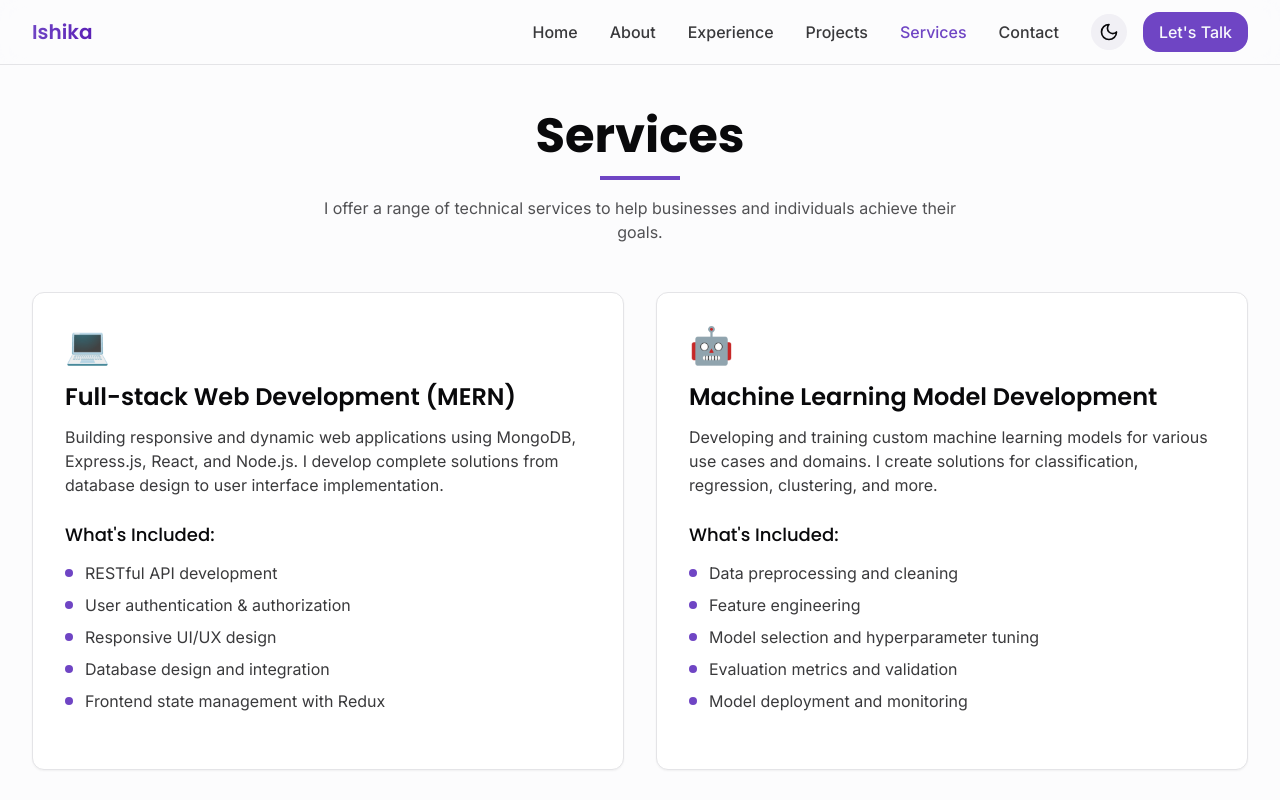
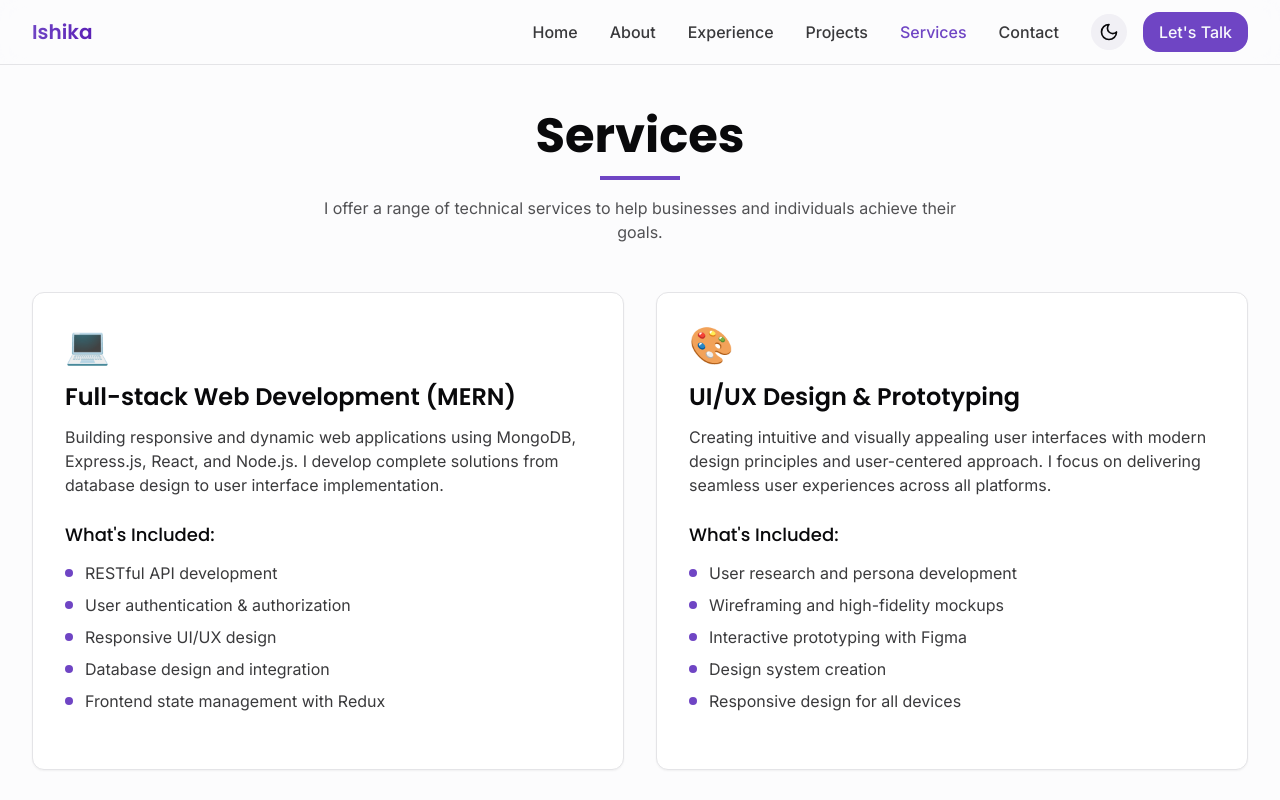
Before and after one commit to 11ishika03/ishikaworks, a React (Vite) app: page /services in a window 1280 px wide. Shown: the top 800 px of the page. Built offline with nearby package versions, Linux system fonts and the light colour scheme.

Commit message:
Add UI/UX to services section
Added UI/UX design as a service, updating the ServicesSection and Services pages.

```diff
--- a/src/components/ServicesSection.tsx
+++ b/src/components/ServicesSection.tsx
@@ -4,7 +4,8 @@ import {
   Database,
   BarChart,
   Cloud,
-  Shield
+  Shield,
+  Palette
 } from "lucide-react";
 
 export function ServicesSection() {
@@ -13,6 +14,11 @@ export function ServicesSection() {
       title: "Full-stack Web Development (MERN)",
       description: "Building responsive and dynamic web applications using MongoDB, Express.js, React, and Node.js.",
       icon: <Code className="w-8 h-8" />
+    },
+    {
+      title: "UI/UX Design & Prototyping",
+      description: "Creating intuitive and visually appealing user interfaces with modern design principles and user-centered approach.",
+      icon: <Palette className="w-8 h-8" />
     },
     {
       title: "Machine Learning Model Development",
--- a/src/pages/Services.tsx
+++ b/src/pages/Services.tsx
@@ -16,6 +16,18 @@ const Services = () => {
         "Frontend state management with Redux"
       ],
       icon: "💻"
+    },
+    {
+      title: "UI/UX Design & Prototyping",
+      description: "Creating intuitive and visually appealing user interfaces with modern design principles and user-centered approach. I focus on delivering seamless user experiences across all platforms.",
+      features: [
+        "User research and persona development",
+        "Wireframing and high-fidelity mockups",
+        "Interactive prototyping with Figma",
+        "Design system creation",
+        "Responsive design for all devices"
+      ],
+      icon: "🎨"
     },
     {
       title: "Machine Learning Model Development",
```
